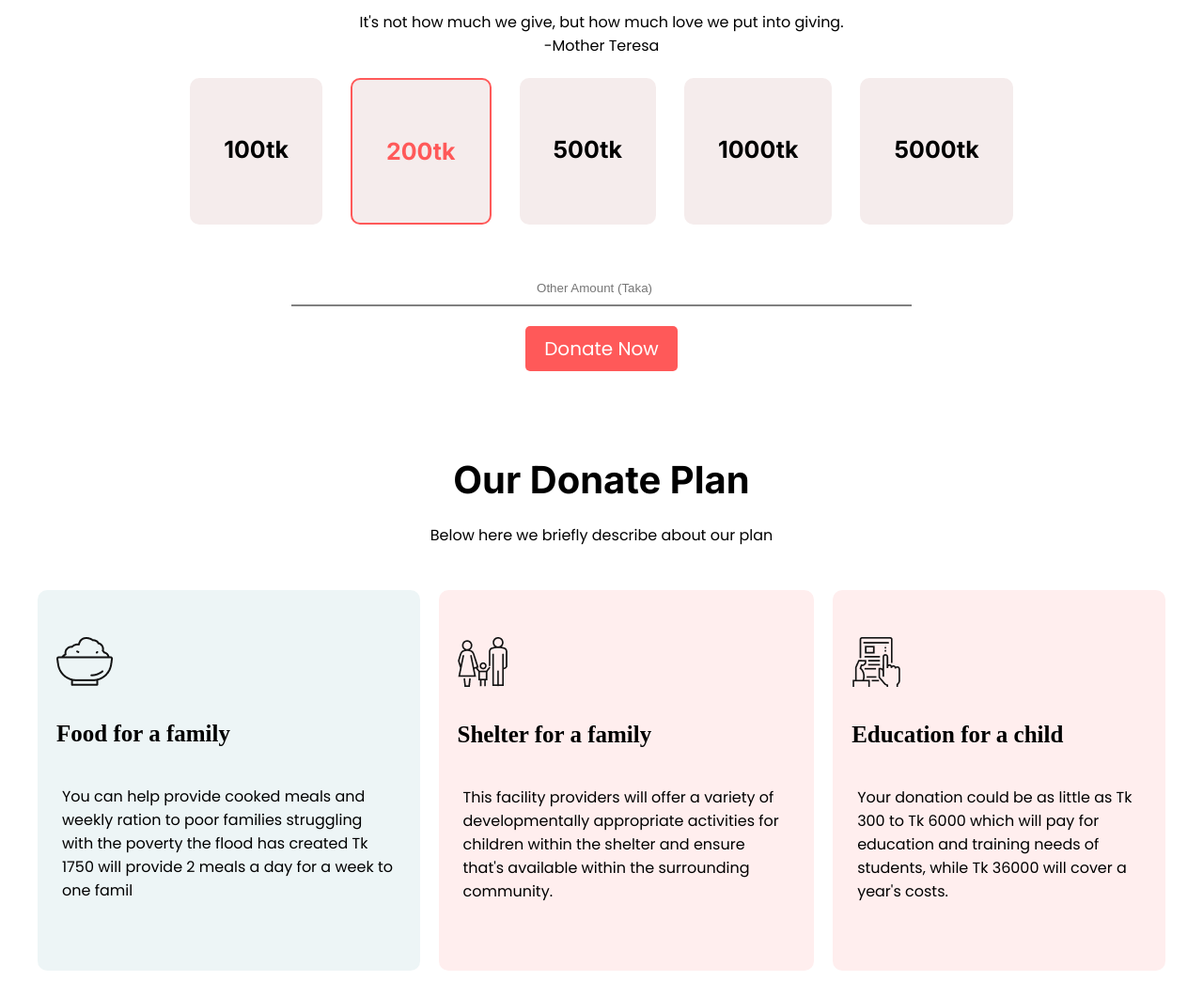
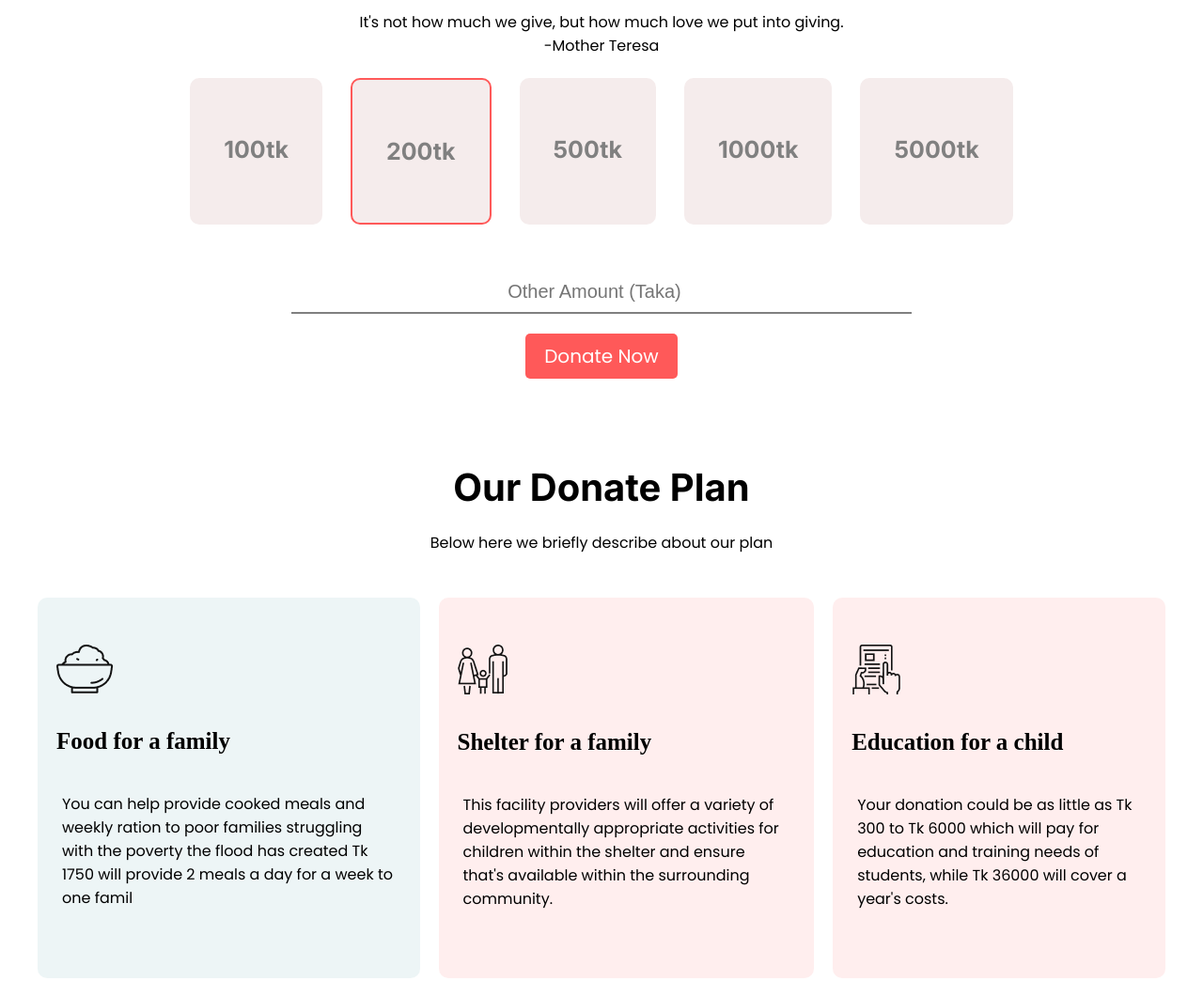
Before and after one commit to imhasnat/Donation-Today, a plain HTML site: page index.html in a window 1280 px wide. Shown: the part 760-1804 px from the top of the page at 94% size. Drawn offline with Linux system fonts and the light colour scheme.

Commit message:
h3,amount_div p,input_amount edited

```diff
--- a/style.css
+++ b/style.css
@@ -16,7 +16,7 @@ h2 {
 
 h3 {
     font-family: 'Lobster Two', cursive;
-    font-size: 30px;
+    font-size: 35px;
     margin: 0;
 }
 
@@ -81,6 +81,7 @@ a {
 
 .amount_div p {
     font-family: 'Inter', sans-serif;
+    color: grey;
 }
 
 .amount {
@@ -97,11 +98,13 @@ a {
 #input_amount {
 
     border: none;
+    outline: none;
     border-bottom: 2px solid grey;
     margin-bottom: 30px;
     padding: 10px;
     width: 50%;
     text-align: center;
+    font-size: 20px;
 }
 
 .container_plan {
```
